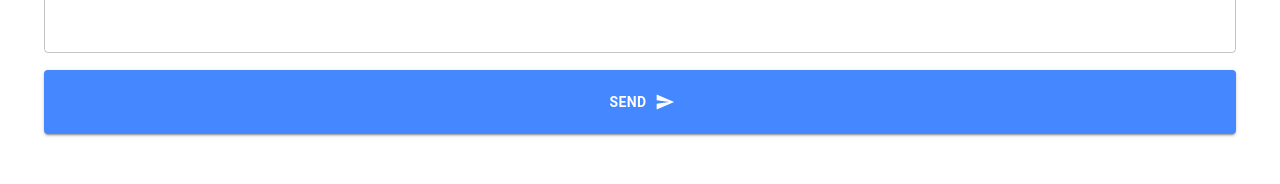
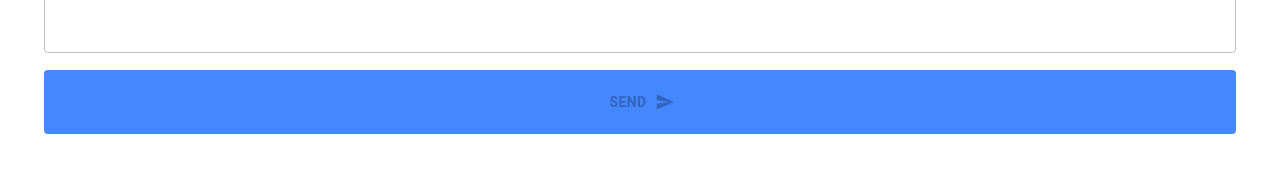
Before and after one commit to Vimu26/personal-portfolio, a React (Create React App) app: page / in a window 1280 px wide. Shown: the part 6298-6482 px from the top of the page. Built offline with nearby package versions, Linux system fonts and the light colour scheme.

Commit message:
button disbld issue fixed

```diff
--- a/src/Pages/Contact/Contact.jsx
+++ b/src/Pages/Contact/Contact.jsx
@@ -1,4 +1,4 @@
-import React, { useState } from "react";
+import React, { useState, useEffect } from "react";
 import {
   TextField,
   Button,
@@ -37,7 +37,6 @@ const Contact = () => {
 
   const handleSubmit = () => {
     const { Fname, Lname, email, pno, message } = formData;
-    // Check if any required field is empty
     if (
       Fname.trim() === "" ||
       Lname.trim() === "" ||
@@ -45,7 +44,6 @@ const Contact = () => {
       pno.trim() === "" ||
       message.trim() === ""
     ) {
-      // Set errors for all empty required fields
       setFormErrors({
         Fname: Fname.trim() === "",
         Lname: Lname.trim() === "",
@@ -55,6 +53,7 @@ const Contact = () => {
       });
       return;
     }
+
     const subject = "Mail from Portfolio website";
     const to = "akalankavimukthi2@gmail.com";
     const mailtoLink = `mailto:${to}?subject=${encodeURIComponent(
@@ -71,11 +70,15 @@ const Contact = () => {
     setSnackbarOpen(false);
   };
 
-  // Check overall form validity
-  React.useEffect(() => {
-    const isValid = Object.values(formErrors).every((error) => !error);
+  useEffect(() => {
+    const isValid =
+      formData.Fname.trim() !== "" &&
+      formData.Lname.trim() !== "" &&
+      formData.email.trim() !== "" &&
+      formData.pno.trim() !== "" &&
+      formData.message.trim() !== "";
     setFormValid(isValid);
-  }, [formErrors]);
+  }, [formData]);
 
   return (
     <Container
@@ -89,18 +92,12 @@ const Contact = () => {
     >
       <Typography
         variant="h4"
-        align={"center"}
+        align="center"
         style={{ color: "cornflowerblue" }}
       >
         <b>Contact Me</b>
       </Typography>
-      <Typography
-        variant="subtitle1"
-        align={"center"}
-        sx={{
-          color: "grey",
-        }}
-      >
+      <Typography variant="subtitle1" align="center" sx={{ color: "grey" }}>
         Need to Hire? Please Feel Free to send a Message <br />
         I'll get Touch with you as Soon as Possible.
       </Typography>
@@ -119,6 +116,11 @@ const Contact = () => {
               onChange={handleChange}
               error={formErrors.Fname}
               helperText={formErrors.Fname && "First Name is required"}
+              sx={{
+                "& .MuiOutlinedInput-root.Mui-focused": {
+                  borderColor: "cornflowerblue",
+                },
+              }}
             />
           </Grid>
           <Grid item xs={12} md={6}>
@@ -133,6 +135,11 @@ const Contact = () => {
               onChange={handleChange}
               error={formErrors.Lname}
               helperText={formErrors.Lname && "Last Name is required"}
+              sx={{
+                "& .MuiOutlinedInput-root.Mui-focused": {
+                  borderColor: "cornflowerblue",
+                },
+              }}
             />
           </Grid>
         </Grid>
@@ -151,6 +158,11 @@ const Contact = () => {
               onChange={handleChange}
               error={formErrors.email}
               helperText={formErrors.email && "Email is required"}
+              sx={{
+                "& .MuiOutlinedInput-root.Mui-focused": {
+                  borderColor: "cornflowerblue",
+                },
+              }}
             />
           </Grid>
           <Grid item xs={12} md={6}>
@@ -160,12 +172,17 @@ const Contact = () => {
               variant="outlined"
               fullWidth
               required
-              type="number"
+              type="tel"
               margin="normal"
               value={formData.pno}
               onChange={handleChange}
               error={formErrors.pno}
               helperText={formErrors.pno && "Contact Number is required"}
+              sx={{
+                "& .MuiOutlinedInput-root.Mui-focused": {
+                  borderColor: "cornflowerblue",
+                },
+              }}
             />
           </Grid>
         </Grid>
@@ -183,6 +200,11 @@ const Contact = () => {
           onChange={handleChange}
           error={formErrors.message}
           helperText={formErrors.message && "Message is required"}
+          sx={{
+            "& .MuiOutlinedInput-root.Mui-focused": {
+              borderColor: "cornflowerblue",
+            },
+          }}
         />
         <div style={{ display: "flex", justifyContent: "center" }}>
           <Button
@@ -190,19 +212,12 @@ const Contact = () => {
               width: "100%",
               height: "4rem",
               marginTop: "0.6rem",
-              backgroundColor: "rgb(68 135 255)",
+              backgroundColor: "rgb(68, 135, 255)",
             }}
             variant="contained"
             onClick={handleSubmit}
             endIcon={<SendIcon />}
-            disabled={
-              !formValid &&
-              (formData.Fname.trim() === "" ||
-                formData.Lname.trim() === "" ||
-                formData.email.trim() === "" ||
-                formData.pno.trim() === "" ||
-                formData.message.trim() === "")
-            }
+            disabled={!formValid}
           >
             <b>Send</b>
           </Button>
```
